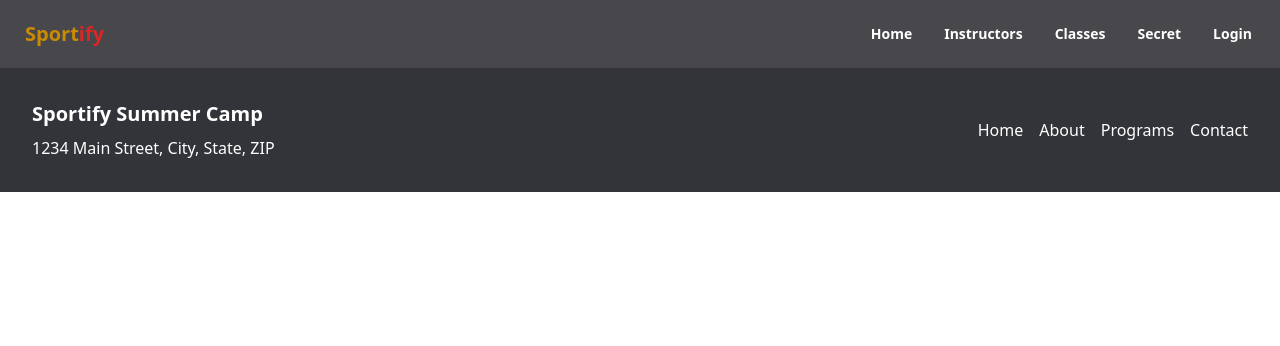
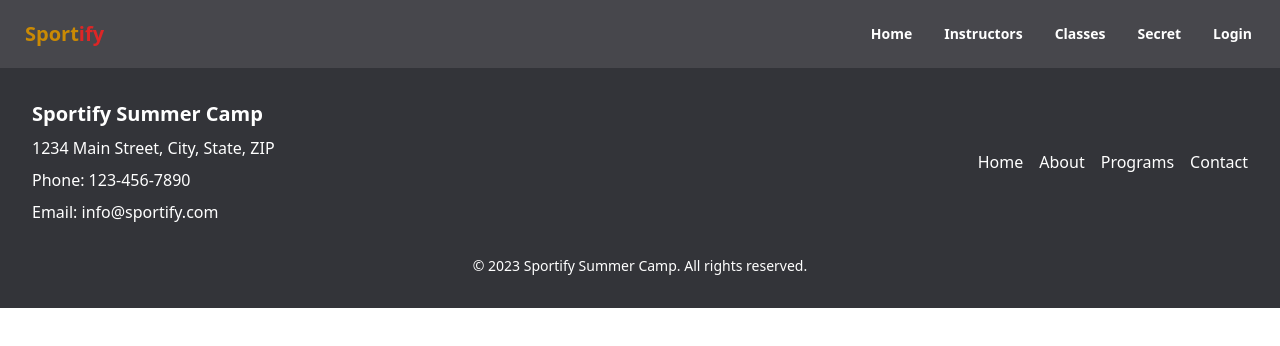
Before and after one commit to snayeemu/sportify-client, a React (Vite) app: page / in a window 1280 px wide. Shown: the top 346 px of the page. Built offline with nearby package versions, Linux system fonts and the light colour scheme; no server answers.

Commit message:
footer updated

```diff
--- a/src/Pages/Shared/Footer/Footer.jsx
+++ b/src/Pages/Shared/Footer/Footer.jsx
@@ -7,6 +7,8 @@ const Footer = () => {
         <div className="mb-4 md:mb-0">
           <h2 className="text-xl font-bold">Sportify Summer Camp</h2>
           <p className="mt-2">1234 Main Street, City, State, ZIP</p>
+          <p className="mt-2">Phone: 123-456-7890</p>
+          <p className="mt-2">Email: info@sportify.com</p>
         </div>
         <nav className="flex space-x-4">
           <Link to="/" className="hover:text-gray-300">
@@ -23,6 +25,12 @@ const Footer = () => {
           </Link>
         </nav>
       </div>
+      <div className="mt-8 text-center">
+        <p className="text-sm">
+          &copy; {new Date().getFullYear()} Sportify Summer Camp. All rights
+          reserved.
+        </p>
+      </div>
     </footer>
   );
 };
```
